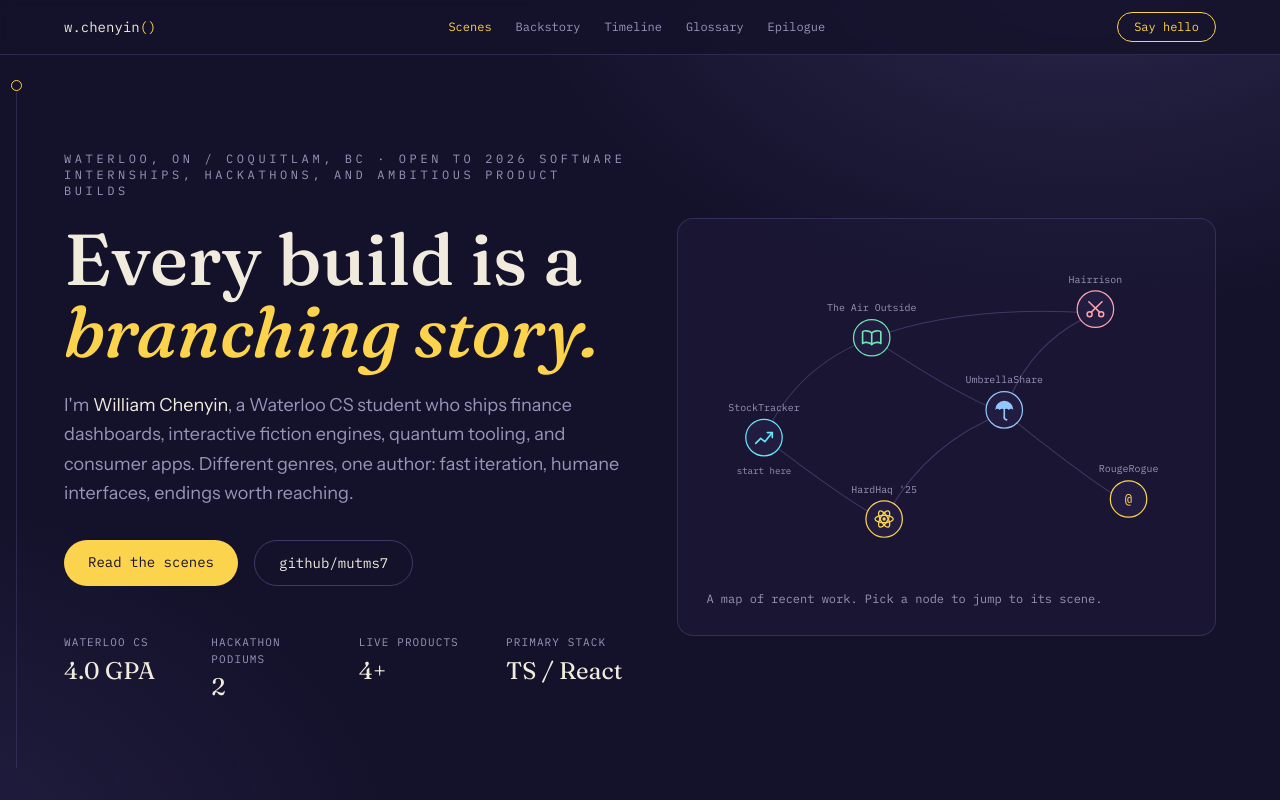
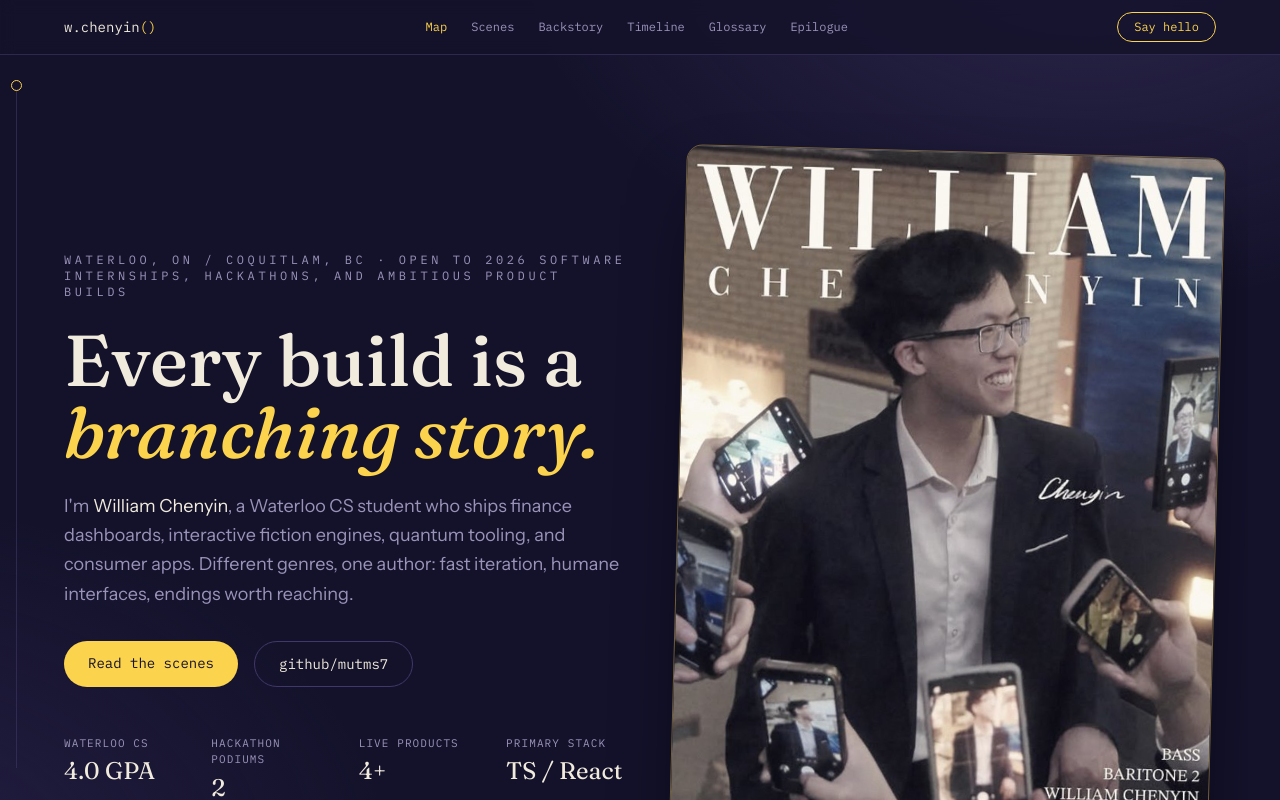
Before and after one commit to mutms7/PersonalWebsite, a React (Vite) app: page / in a window 1280 px wide. Shown: the top 800 px of the page. Built offline with nearby package versions, Linux system fonts and the light colour scheme.

Commit message:
Relationship-labeled story map with clusters and web backdrop; portrait in hero

```diff
--- a/src/App.tsx
+++ b/src/App.tsx
@@ -2,6 +2,7 @@ import React, { useEffect, useRef, useState } from 'react'
 import Tilt from 'react-parallax-tilt'
 import { resume } from './data/resume'
 import StoryGraph from './components/StoryGraph'
+import WebBackdrop from './components/WebBackdrop'
 import ProjectArt from './components/ProjectArt'
 
 const accentText: Record<string, string> = {
@@ -133,6 +134,7 @@ function SectionLabel({ kicker, title }: { kicker: string; title: string }) {
 
 function TopBar() {
   const links: Array<[string, string]> = [
+    ['Map', 'map'],
     ['Scenes', 'scenes'],
     ['Backstory', 'backstory'],
     ['Timeline', 'timeline'],
@@ -213,8 +215,35 @@ function Hero() {
           ))}
         </dl>
       </div>
-      <div ref={graphRef} className="rounded-2xl border border-thread/70 bg-dusk/40 p-5 sm:p-7">
-        <StoryGraph />
+      <div ref={graphRef} className="mx-auto w-full max-w-sm lg:max-w-none">
+        <figure className="rotate-[1.5deg] transition-transform duration-500 hover:rotate-0">
+          <div className="overflow-hidden rounded-2xl border border-glow-amber/40 shadow-[0_30px_80px_-30px_rgba(0,0,0,0.9)]">
+            <img
+              src="/portrait.jpg"
+              alt="William Chenyin in a blazer, smiling mid-performance while surrounded by phone cameras"
+              className="block h-auto w-full"
+            />
+          </div>
+          <figcaption className="mt-3 text-center font-mono text-xs text-fade">
+            the author, between takes · the water boys, winter 2026
+          </figcaption>
+        </figure>
+      </div>
+    </section>
+  )
+}
+
+function StoryMap() {
+  return (
+    <section id="map" className="relative overflow-hidden border-y border-thread/60 bg-dusk/20 py-20">
+      <WebBackdrop />
+      <div className="relative">
+        <div className="mx-auto max-w-page px-5 sm:px-8">
+          <SectionLabel kicker="Prologue · The map" title="How the stories connect" />
+        </div>
+        <div className="mx-auto w-full max-w-[90rem] px-2 sm:px-6">
+          <StoryGraph />
+        </div>
       </div>
     </section>
   )
@@ -522,6 +551,7 @@ export default function App() {
       <TopBar />
       <main>
         <Hero />
+        <StoryMap />
         <Scenes />
         <Backstory />
         <Timeline />
--- a/src/components/StoryGraph.tsx
+++ b/src/components/StoryGraph.tsx
@@ -1,4 +1,4 @@
-import React, { useState } from 'react'
+import React, { useMemo, useState } from 'react'
 import { resume } from '../data/resume'
 
 const accentHex: Record<string, string> = {
@@ -9,36 +9,42 @@ const accentHex: Record<string, string> = {
   blue: '#93c5fd'
 }
 
-type Node = { x: number; y: number; index: number }
+// Positions keyed by project index in resume.projects:
+// 0 StockTracker · 1 The Air Outside · 2 HardHaq '25 · 3 UmbrellaShare · 4 Hairrison · 5 RougeRogue
+// Clustered by theme: interactive worlds (left), hackathon podiums (centre), live products (right).
+const positions: Record<number, { x: number; y: number }> = {
+  1: { x: 270, y: 150 },
+  5: { x: 215, y: 320 },
+  2: { x: 600, y: 120 },
+  3: { x: 650, y: 330 },
+  0: { x: 950, y: 140 },
+  4: { x: 1010, y: 320 }
+}
 
-// Hand-placed nodes shaped like a branching narrative graph.
-const nodes: Node[] = [
-  { x: 70, y: 230, index: 0 },
-  { x: 200, y: 110, index: 1 },
-  { x: 215, y: 330, index: 2 },
-  { x: 360, y: 200, index: 3 },
-  { x: 470, y: 80, index: 4 },
-  { x: 510, y: 310, index: 5 }
+const clusters = [
+  { label: 'interactive worlds', x: 240, y: 60 },
+  { label: 'hackathon podiums', x: 625, y: 60 },
+  { label: 'live products', x: 980, y: 60 }
 ]
 
-const edges: Array<[number, number]> = [
-  [0, 1],
-  [0, 2],
-  [1, 3],
-  [2, 3],
-  [3, 4],
-  [3, 5],
-  [1, 4]
+type Edge = { a: number; b: number; label: string }
+
+const edgeList: Edge[] = [
+  { a: 1, b: 5, label: 'Two C# worlds: a branching narrative engine and a procedural dungeon generator' },
+  { a: 2, b: 3, label: 'Hackathon podiums: 1st place in quantum hardware, 3rd at UN-Habitat' },
+  { a: 0, b: 4, label: 'TypeScript + React products shipped live on Vercel' },
+  { a: 0, b: 2, label: 'Heavy data on both sides: market feeds and Maxwell capacitance matrices' },
+  { a: 3, b: 4, label: 'Consumer services built around everyday problems' },
+  { a: 1, b: 4, label: 'Hand-crafted visuals: code-first SVG art and styling previews' }
 ]
 
-function curve(a: Node, b: Node) {
+function curve(a: { x: number; y: number }, b: { x: number; y: number }, i: number) {
   const mx = (a.x + b.x) / 2
   const my = (a.y + b.y) / 2
-  const bend = (a.index + b.index) % 2 === 0 ? 26 : -26
-  return `M ${a.x} ${a.y} Q ${mx + bend} ${my + bend} ${b.x} ${b.y}`
+  const bend = i % 2 === 0 ? 34 : -34
+  return { d: `M ${a.x} ${a.y} Q ${mx} ${my + bend} ${b.x} ${b.y}`, lx: mx, ly: my + bend * 0.55 }
 }
 
-// Small glyphs drawn around (0,0), fits inside a 22px-radius node.
 function Glyph({ title, color }: { title: string; color: string }) {
   switch (title) {
     case 'StockTracker':
@@ -49,7 +55,6 @@ function Glyph({ title, color }: { title: string; color: string }) {
         </g>
       )
     case 'The Air Outside':
-      // an open book
       return (
         <g stroke={color} strokeWidth="2" fill="none" strokeLinecap="round" strokeLinejoin="round">
           <path d="M 0 -6 C -3 -9, -10 -9, -11 -7 L -11 7 C -10 5, -3 5, 0 8" />
@@ -58,7 +63,6 @@ function Glyph({ title, color }: { title: string; color: string }) {
         </g>
       )
     case "HardHaq '25":
-      // an atom
       return (
         <g stroke={color} strokeWidth="1.6" fill="none">
           <ellipse rx="11" ry="4.5" />
@@ -76,7 +80,6 @@ function Glyph({ title, color }: { title: string; color: string }) {
         </g>
       )
     case 'Hairrison':
-      // scissors
       return (
         <g stroke={color} strokeWidth="1.8" fill="none" strokeLinecap="round">
           <circle cx="-7" cy="6" r="3" />
@@ -97,42 +100,93 @@ function Glyph({ title, color }: { title: string; color: string }) {
 }
 
 export default function StoryGraph() {
-  const projects = resume.projects.slice(0, nodes.length)
-  const [active, setActive] = useState<number | null>(null)
+  const projects = resume.projects
+  const [activeNode, setActiveNode] = useState<number | null>(null)
+  const [activeEdge, setActiveEdge] = useState<number | null>(null)
+
+  const caption = useMemo(() => {
+    if (activeEdge !== null) return edgeList[activeEdge].label
+    if (activeNode !== null) {
+      const related = edgeList
+        .filter((e) => e.a === activeNode || e.b === activeNode)
+        .map((e) => projects[e.a === activeNode ? e.b : e.a].title)
+      return `${projects[activeNode].title} connects to ${related.join(' and ')}. Click to read its scene.`
+    }
+    return 'Six projects, three clusters. Hover a thread to see why two stories connect; click a node to jump to it.'
+  }, [activeNode, activeEdge, projects])
 
   function goTo(index: number) {
     const el = document.getElementById(`scene-${index + 1}`)
     el?.scrollIntoView({ behavior: 'smooth', block: 'start' })
   }
 
+  const edgeIsLit = (e: Edge, i: number) => activeEdge === i || activeNode === e.a || activeNode === e.b
+
   return (
-    <figure aria-label="Story map of selected projects. Each node links to a project below.">
-      <svg viewBox="0 0 580 400" role="group" className="w-full h-auto" xmlns="http://www.w3.org/2000/svg">
-        {edges.map(([from, to], i) => (
-          <path
-            key={`${from}-${to}`}
-            d={curve(nodes[from], nodes[to])}
-            fill="none"
-            stroke={active === from || active === to ? accentHex[projects[to]?.accent] ?? '#403868' : '#403868'}
-            strokeWidth={active === from || active === to ? 2 : 1.25}
-            className="thread-path"
-            style={{ animationDelay: `${i * 0.18}s` }}
-          />
+    <figure aria-label="Story map of projects grouped by theme. Threads describe how projects relate.">
+      <svg viewBox="0 0 1200 440" role="group" className="w-full h-auto" xmlns="http://www.w3.org/2000/svg">
+        {clusters.map((c) => (
+          <text key={c.label} x={c.x} y={c.y} textAnchor="middle" fill="#9a93b8" opacity="0.7" fontSize="13" letterSpacing="4" fontFamily="IBM Plex Mono, monospace">
+            {c.label.toUpperCase()}
+          </text>
         ))}
 
-        {projects.map((project, i) => {
-          const node = nodes[i]
+        {edgeList.map((edge, i) => {
+          const { d, lx, ly } = curve(positions[edge.a], positions[edge.b], i)
+          const lit = edgeIsLit(edge, i)
+          const hex = accentHex[projects[edge.b].accent]
+          return (
+            <g
+              key={i}
+              onMouseEnter={() => setActiveEdge(i)}
+              onMouseLeave={() => setActiveEdge(null)}
+              className="cursor-help"
+            >
+              {/* fat invisible hit area so the thread is easy to hover */}
+              <path d={d} fill="none" stroke="transparent" strokeWidth="22" />
+              <path
+                d={d}
+                fill="none"
+                stroke={lit ? hex : '#403868'}
+                strokeWidth={lit ? 2.25 : 1.25}
+                className="thread-path"
+                style={{ animationDelay: `${i * 0.18}s`, transition: 'stroke 0.25s' }}
+              />
+              {activeEdge === i && (
+                <g pointerEvents="none">
+                  <rect
+                    x={lx - Math.min(edge.label.length * 3.6, 250)}
+                    y={ly - 14}
+                    width={Math.min(edge.label.length * 7.2, 500)}
+                    height="26"
+                    rx="13"
+                    fill="#14122b"
+                    stroke={hex}
+                    strokeWidth="1"
+                  />
+                  <text x={lx} y={ly + 3} textAnchor="middle" fill={hex} fontSize="12" fontFamily="IBM Plex Mono, monospace">
+                    {edge.label.length > 66 ? edge.label.slice(0, 64) + '…' : edge.label}
+                  </text>
+                </g>
+              )}
+            </g>
+          )
+        })}
+
+        {Object.entries(positions).map(([key, pos]) => {
+          const i = Number(key)
+          const project = projects[i]
           const hex = accentHex[project.accent] ?? '#f1ebdd'
-          const isActive = active === i
+          const isActive = activeNode === i
           return (
             <g
               key={project.title}
               className="node-float cursor-pointer"
               style={{ animationDelay: `${i * 0.6}s` }}
-              onMouseEnter={() => setActive(i)}
-              onMouseLeave={() => setActive(null)}
-              onFocus={() => setActive(i)}
-              onBlur={() => setActive(null)}
+              onMouseEnter={() => setActiveNode(i)}
+              onMouseLeave={() => setActiveNode(null)}
+              onFocus={() => setActiveNode(i)}
+              onBlur={() => setActiveNode(null)}
               onClick={() => goTo(i)}
               onKeyDown={(e) => {
                 if (e.key === 'Enter' || e.key === ' ') {
@@ -144,16 +198,16 @@ export default function StoryGraph() {
               role="link"
               aria-label={`Go to ${project.title}`}
             >
-              <circle cx={node.x} cy={node.y} r={isActive ? 27 : 22} fill="#221c40" stroke={hex} strokeWidth={isActive ? 2.5 : 1.5} />
-              <g transform={`translate(${node.x} ${node.y})${isActive ? ' scale(1.2)' : ''}`}>
+              <circle cx={pos.x} cy={pos.y} r={isActive ? 30 : 24} fill="#221c40" stroke={hex} strokeWidth={isActive ? 2.5 : 1.5} />
+              <g transform={`translate(${pos.x} ${pos.y})${isActive ? ' scale(1.25)' : ''}`}>
                 <Glyph title={project.title} color={hex} />
               </g>
               <text
-                x={node.x}
-                y={node.y - (isActive ? 38 : 32)}
+                x={pos.x}
+                y={pos.y + (isActive ? 52 : 46)}
                 textAnchor="middle"
                 fill={isActive ? hex : '#9a93b8'}
-                fontSize={isActive ? 14 : 12}
+                fontSize={isActive ? 15 : 13}
                 fontFamily="IBM Plex Mono, monospace"
               >
                 {project.title}
@@ -161,13 +215,9 @@ export default function StoryGraph() {
             </g>
           )
         })}
-
-        <text x={70} y={274} textAnchor="middle" fill="#9a93b8" fontSize={11} fontFamily="IBM Plex Mono, monospace">
-          start here
-        </text>
       </svg>
-      <figcaption className="mt-3 font-mono text-xs text-fade">
-        {active !== null ? projects[active].subtitle : 'A map of recent work. Pick a node to jump to its scene.'}
+      <figcaption className="mx-auto mt-4 max-w-3xl text-center font-mono text-xs text-fade min-h-[2.5rem] px-4">
+        {caption}
       </figcaption>
     </figure>
   )
--- /dev/null
+++ b/src/components/WebBackdrop.tsx
@@ -0,0 +1,89 @@
+import React, { useEffect, useRef } from 'react'
+
+/* A slow, shifting constellation web behind the story map. */
+export default function WebBackdrop() {
+  const canvasRef = useRef<HTMLCanvasElement>(null)
+
+  useEffect(() => {
+    const canvas = canvasRef.current
+    if (!canvas) return
+    const ctx = canvas.getContext('2d')
+    if (!ctx) return
+    const reduced = window.matchMedia('(prefers-reduced-motion: reduce)').matches
+
+    let width = 0
+    let height = 0
+    let raf = 0
+
+    type P = { x: number; y: number; vx: number; vy: number }
+    let points: P[] = []
+
+    function resize() {
+      if (!canvas || !ctx) return
+      const parent = canvas.parentElement
+      if (!parent) return
+      const dpr = Math.min(window.devicePixelRatio || 1, 2)
+      width = parent.clientWidth
+      height = parent.clientHeight
+      canvas.width = width * dpr
+      canvas.height = height * dpr
+      canvas.style.width = `${width}px`
+      canvas.style.height = `${height}px`
+      ctx.setTransform(dpr, 0, 0, dpr, 0, 0)
+      const count = Math.max(28, Math.floor(width / 32))
+      points = Array.from({ length: count }, () => ({
+        x: Math.random() * width,
+        y: Math.random() * height,
+        vx: (Math.random() - 0.5) * 0.22,
+        vy: (Math.random() - 0.5) * 0.22
+      }))
+    }
+
+    function frame() {
+      if (!ctx) return
+      ctx.clearRect(0, 0, width, height)
+      const linkDist = 150
+      for (const p of points) {
+        p.x += p.vx
+        p.y += p.vy
+        if (p.x < -20) p.x = width + 20
+        if (p.x > width + 20) p.x = -20
+        if (p.y < -20) p.y = height + 20
+        if (p.y > height + 20) p.y = -20
+      }
+      for (let i = 0; i < points.length; i++) {
+        for (let j = i + 1; j < points.length; j++) {
+          const dx = points[i].x - points[j].x
+          const dy = points[i].y - points[j].y
+          const dist = Math.hypot(dx, dy)
+          if (dist < linkDist) {
+            const alpha = (1 - dist / linkDist) * 0.16
+            ctx.strokeStyle = `rgba(154, 147, 184, ${alpha})`
+            ctx.lineWidth = 1
+            ctx.beginPath()
+            ctx.moveTo(points[i].x, points[i].y)
+            ctx.lineTo(points[j].x, points[j].y)
+            ctx.stroke()
+          }
+        }
+      }
+      for (const p of points) {
+        ctx.fillStyle = 'rgba(252, 211, 77, 0.28)'
+        ctx.beginPath()
+        ctx.arc(p.x, p.y, 1.4, 0, Math.PI * 2)
+        ctx.fill()
+      }
+      if (!reduced) raf = requestAnimationFrame(frame)
+    }
+
+    resize()
+    frame()
+    window.addEventListener('resize', resize)
+    return () => {
+      window.removeEventListener('resize', resize)
+      cancelAnimationFrame(raf)
+    }
+  }, [])
+
+  return <canvas ref={canvasRef} aria-hidden className="absolute inset-0 h-full w-full" />
+}
```
Also changed, not shown: public/portrait.jpg (added).
